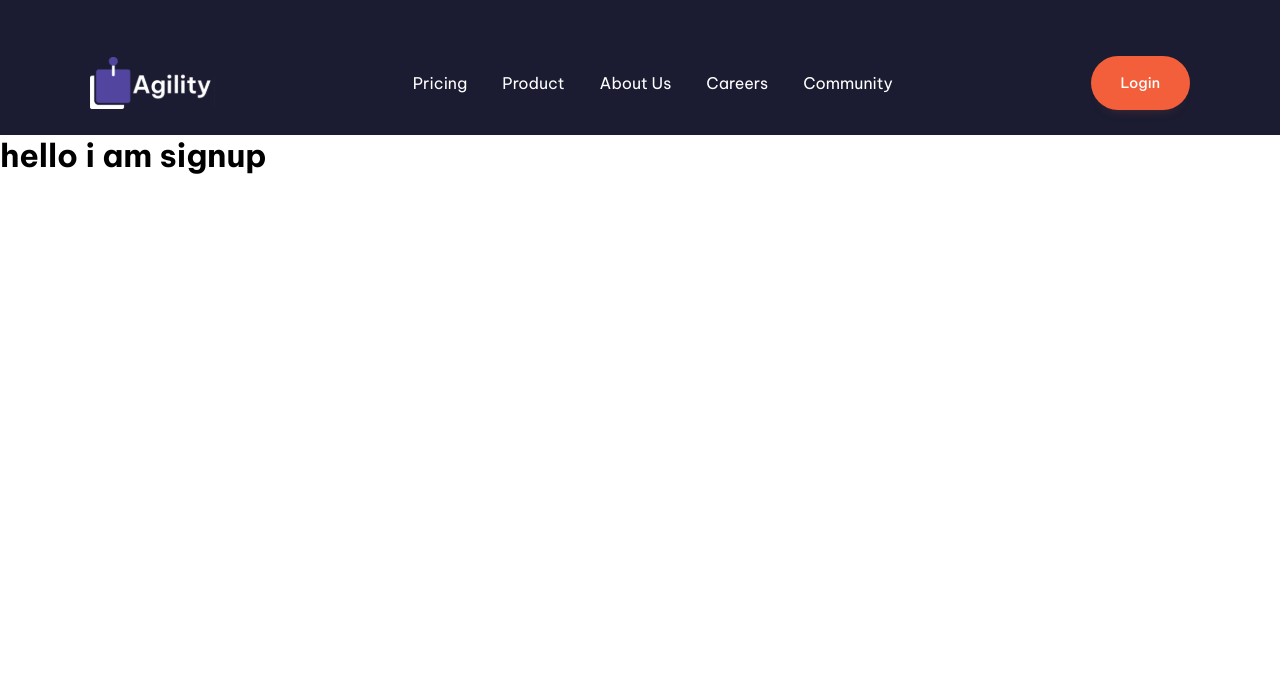
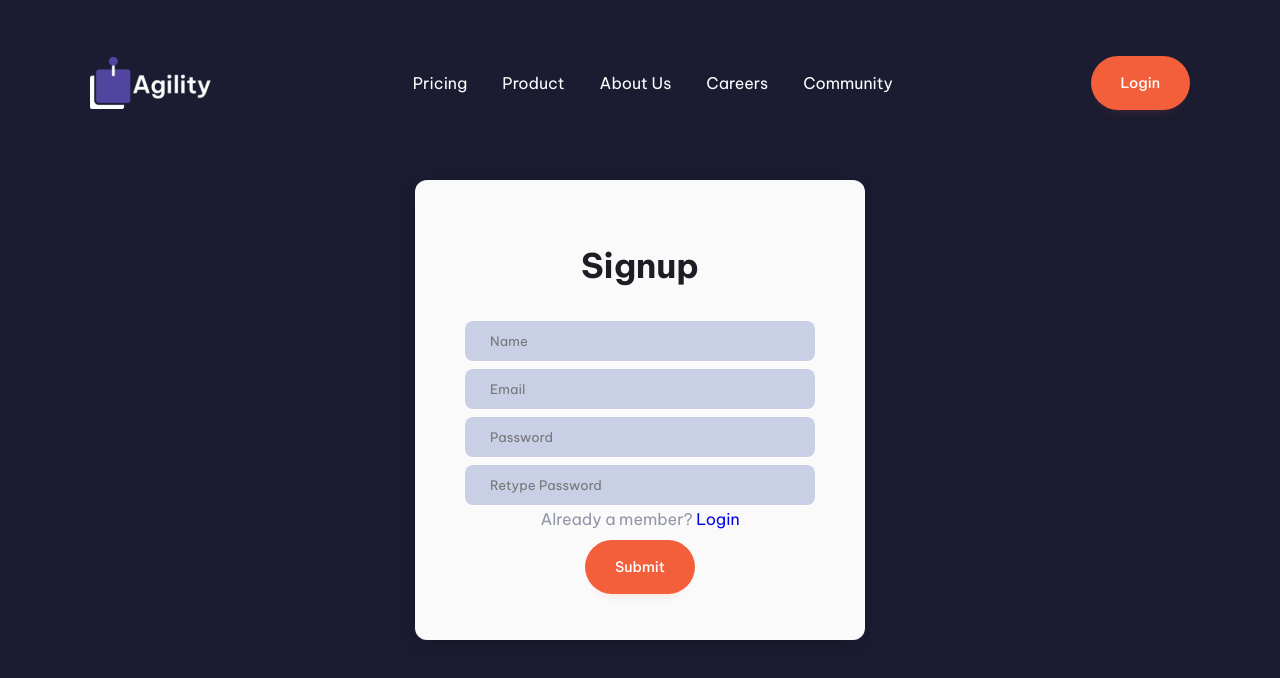
Before and after one commit to thisiskushal31/Agility, a React (Create React App) app: page /signup in a window 1280 px wide. Shown: the top 678 px of the page. Built offline with nearby package versions, Linux system fonts and the light colour scheme.

Commit message:
Login Signup Updated

```diff
--- a/src/components/Hero.js
+++ b/src/components/Hero.js
@@ -14,7 +14,7 @@ export default function Hero(){
                   Agility makes it simple for software teams to plan day-to-day
                   tasks while keeping the larger team goals in view.
                 </p>
-                <Link to="#" className="hero__home--cta">get started</Link>
+                <Link to="/signup" className="hero__home--cta">get started</Link>
               </div>
               <figure className="hero__home--picture">
                 <img src={llustration} alt="Graphics" className="hero__home--img" />
--- a/src/components/Login.js
+++ b/src/components/Login.js
@@ -1,9 +1,21 @@
 import React from 'react'
+import { Link } from "react-router-dom";
 
-export default function Login() {
+export default function Login(){
   return (
-    <div>
-    <h1>hello i am login</h1>
+    <div className="background">
+      <div className="loginForm_container" id="login_container">
+        <form className="loginForm" id="form" method="" action="">
+          <h2 className="loginForm_title title">Login</h2>
+          <input className="loginForm__input" type="text" placeholder="Email"/>
+          <input className="loginForm__input" type="password" placeholder="Password"/>
+          <p class="login_not">
+            <span class="text">Not a member?</span>
+            <Link to="/signup"> <a href="/signup">Sign up</a> </Link>
+          </p>
+          <button className="loginForm__button">Submit</button>
+        </form>
+      </div>
     </div>
   )
 }
--- a/src/components/Navbar.js
+++ b/src/components/Navbar.js
@@ -84,7 +84,6 @@ export default function Navbar() {
             </ul>
           </nav>
           <Link to="/login"> <button type="button" className="navbar__topDesktop--button">Login</button></Link>
-          {/* <Link to="/signup"> <button type="button" className="navbar__topDesktop--button">Signup</button></Link> */}
         </div>
       </section>
     </header>
--- a/src/components/Signup.js
+++ b/src/components/Signup.js
@@ -1,7 +1,23 @@
 import React from 'react'
+import { Link } from "react-router-dom";
 
 export default function Signup() {
   return (
-    <div><h1>hello i am signup</h1></div>
+    <div className="background">
+      <div className="loginForm_container" id="login_container">
+        <form className="loginForm" id="form" method="" action="">
+          <h2 className="loginForm_title title">Signup</h2>
+            <input className="loginForm__input" type="text" placeholder="Name"/>
+            <input className="loginForm__input" type="text" placeholder="Email"/>
+            <input className="loginForm__input" type="password" placeholder="Password"/>
+            <input className="loginForm__input" type="password" placeholder="Retype Password"/>
+            <p class="login_not">
+              <span class="text">Already a member?</span>
+              <Link to="/login"> <a href="/signup">Login</a></Link>
+            </p>
+          <button className="loginForm__button">Submit</button>
+        </form>
+      </div>
+    </div>
   )
 }
--- /dev/null
+++ b/src/scss/_login.scss
@@ -0,0 +1,131 @@
+$bg: #EDF2F0;
+
+$neu-1: #292949;
+$neu-2: #131322;
+
+$white: #222441;
+$gray: #a0a5a8;
+$black: #181818;
+
+$purple: #4B70E2;
+
+$transition: 1.25s;
+
+// .background{
+//     width: 100%;
+//     height: 81vh;
+//     display: flex;
+//     justify-content: center;
+//     align-items: center;
+//     font-size: 12px;
+// 	background-color: $neu-1;
+// 	color: $gray;
+// }
+
+.background{
+    margin-top: 160px;
+    padding: 0;
+    display: flex;
+    justify-content: center;
+    align-items: center;
+
+    .loginForm_container{
+        overflow: hidden;
+        position: relative;
+
+        // background-color: $neu-1;
+        box-shadow:  -2px 4px 17px -7px $neu-2;
+        border-radius: 12px;
+
+        max-width: 450px;
+        width: 450px;
+        max-height: 460px;
+        height: 460px;
+
+        display: flex;
+        justify-content: center;
+        align-items: center;
+
+        top: 0;
+        padding: 25px;
+
+        // background-color: $neu-1;
+        background-color: var(--Vary-Light-Gray);
+        transition: $transition;
+
+        .loginForm{
+            display: flex;
+            justify-content: center;
+            align-items: center;
+            flex-direction: column;
+            width: 100%;
+            height: 100%;
+
+            .title{
+                font-size: 34px;
+                font-weight: 700;
+                line-height: 3;
+                color: var(--Very-Dark-Blue);
+            }
+            &__icon{
+                object-fit: contain;
+                width: 30px;
+                margin: 0 5px;
+                opacity: .5;
+                transition: .15s;
+
+                &:hover{
+                    opacity: 1;
+                    transition: .15s;
+                    cursor: pointer;
+
+                }
+            }
+            &__input{
+                width: 350px;
+                height: 40px;
+                margin: 4px 0;
+
+                padding-left: 25px;
+                font-size: 13px;
+                letter-spacing: .15px;
+                border: none;
+                outline: none;
+
+                color: #000000;
+                background-color: #c9cfe5;
+                transition: .25s ease;
+                border-radius: 8px;
+            }
+            &__link{
+                color: $black;
+                font-size: 15px;
+                margin-top: 25px;
+                border-bottom: 1px solid $gray;
+                line-height: 2;
+            }
+
+            &__button {
+                @include button;
+                align-self: center;
+                margin: 11px;
+            }
+        }
+    }
+
+    @media screen and (min-width:768px) {
+        margin-top: 95px;
+        padding: 45px;
+    }
+
+    @media screen and (min-width:992px) {
+        margin-top: 0px;
+        padding: 45px;
+    }
+
+    @media screen and (min-width:1200px) {
+        margin-top: 0px;
+        margin: 0;
+        padding: 45px;
+    }
+}
--- a/src/scss/_normalize.scss
+++ b/src/scss/_normalize.scss
@@ -44,6 +44,7 @@ html{
 }
 
 body{
+    background-color: var(--Background);
     font-size: 1rem;
     font-family: 'Be Vietnam Pro', sans-serif;
     overflow-x: hidden;
--- a/src/scss/main.scss
+++ b/src/scss/main.scss
@@ -7,3 +7,6 @@
 @import 'about';
 @import 'testimonial';
 @import 'footer';
+
+@import 'login';
+@import 'signup';
```
Also changed, not shown: src/scss/_signup.scss (added).
